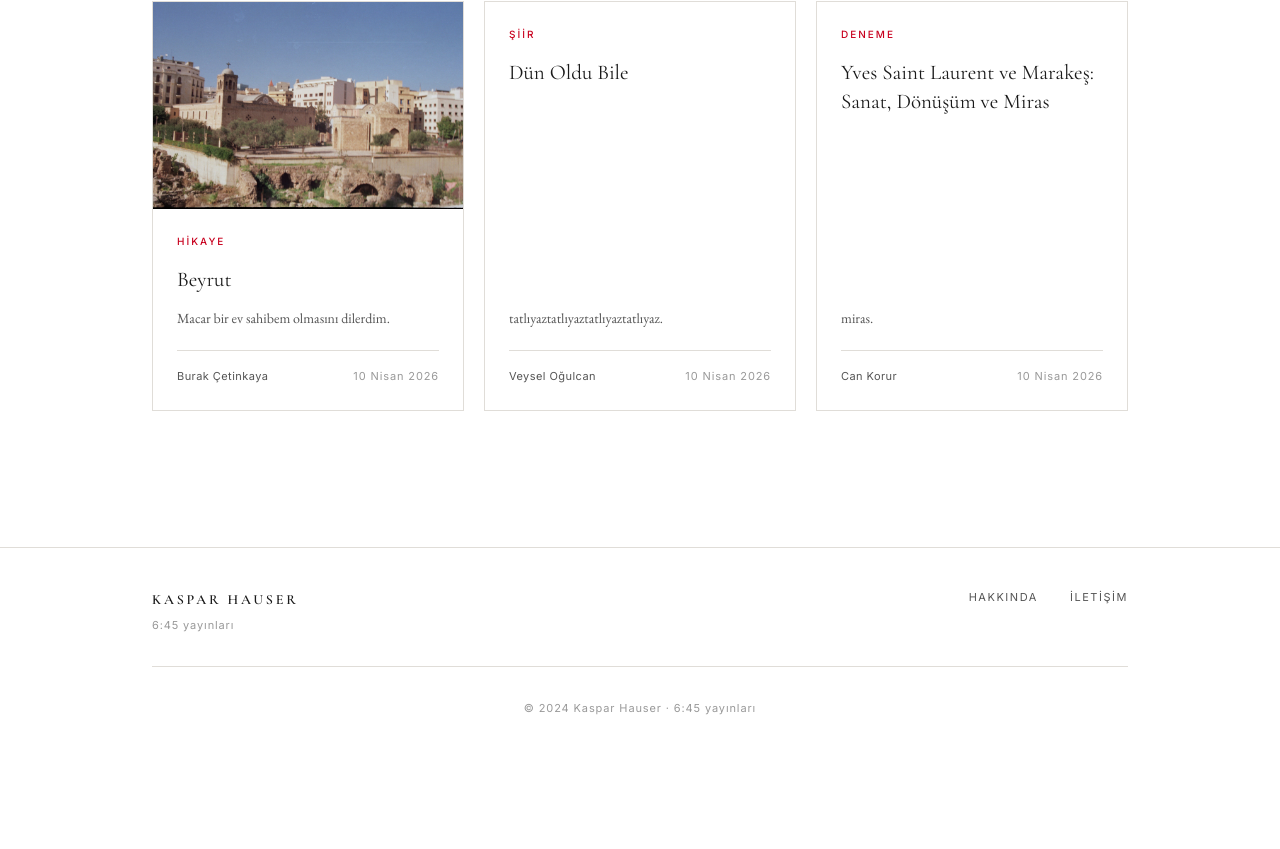
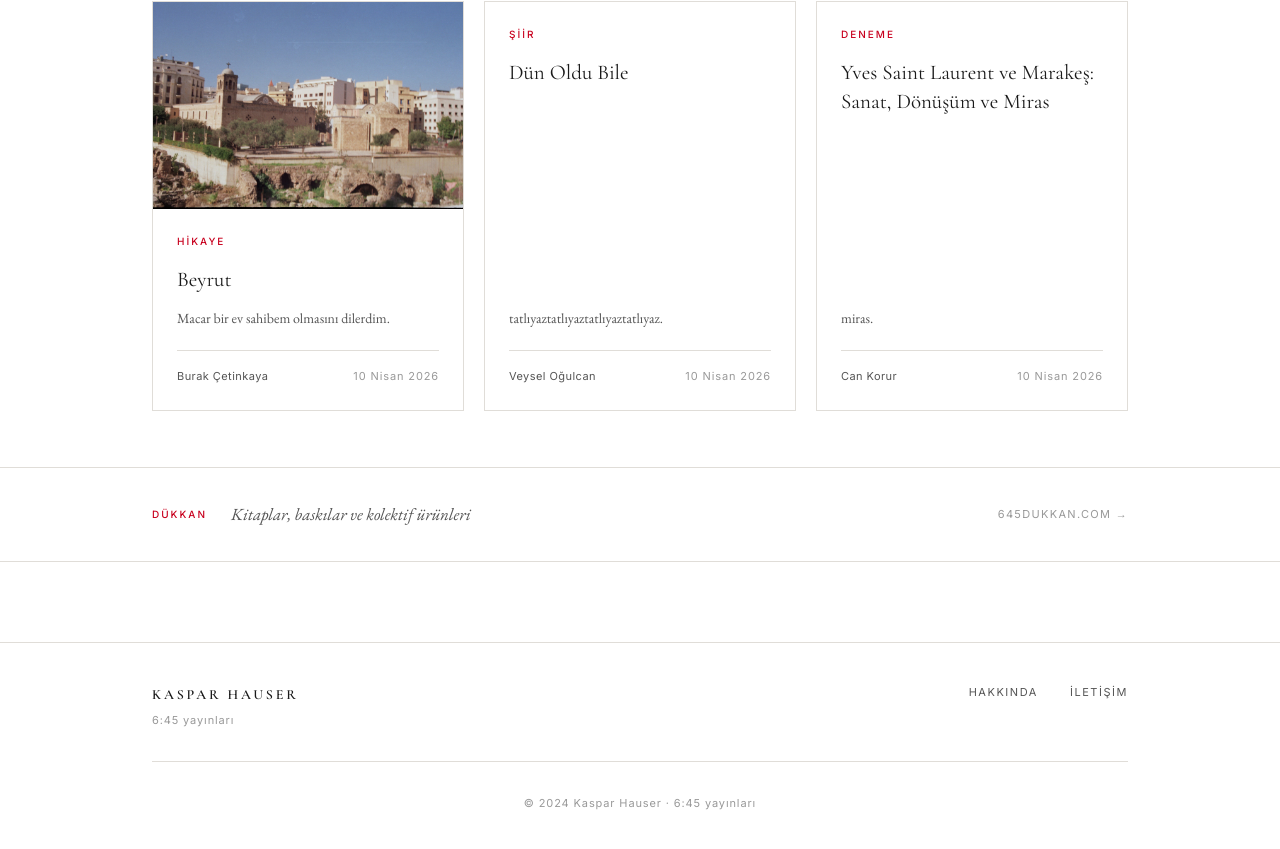
Before and after one commit to brkctnky34/Tezgah, a Next.js app in the folder apps/web/: page / in a window 1280 px wide. Shown: the part 490-1339 px from the top of the page. Before the commit the page ends 1248 px from the top, so only its background shows below. Built offline with nearby package versions, Linux system fonts and the light colour scheme.

Commit message:
Add subtle dukkan widget linking to 645dukkan.com
https://claude.ai/code/session_017hBrnYXLYuJTnwyekwxTQG

```diff
--- a/apps/web/src/app/page.tsx
+++ b/apps/web/src/app/page.tsx
@@ -59,6 +59,45 @@ export default function HomePage() {
           ))}
         </div>
       </section>
+
+      {/* ── DÜKKAN ── */}
+      <section className="border-t border-b" style={{ borderColor: "var(--border)" }}>
+        <a
+          href="https://645dukkan.com/"
+          target="_blank"
+          rel="noopener noreferrer"
+          className="group block max-w-5xl mx-auto px-6 py-8"
+          style={{ textDecoration: "none" }}
+        >
+          <div className="flex items-center justify-between gap-4">
+            <div className="flex items-center gap-6">
+              <span className="type-label">Dükkan</span>
+              <span
+                style={{
+                  fontFamily: "var(--font-body)",
+                  fontSize: "17px",
+                  fontStyle: "italic",
+                  color: "var(--text-secondary)",
+                }}
+              >
+                Kitaplar, baskılar ve kolektif ürünleri
+              </span>
+            </div>
+            <span
+              className="shrink-0 transition-transform group-hover:translate-x-1"
+              style={{
+                fontFamily: "var(--font-ui)",
+                fontSize: "11px",
+                letterSpacing: "0.12em",
+                textTransform: "uppercase",
+                color: "var(--text-muted)",
+              }}
+            >
+              645dukkan.com →
+            </span>
+          </div>
+        </a>
+      </section>
     </div>
   );
 }
```
